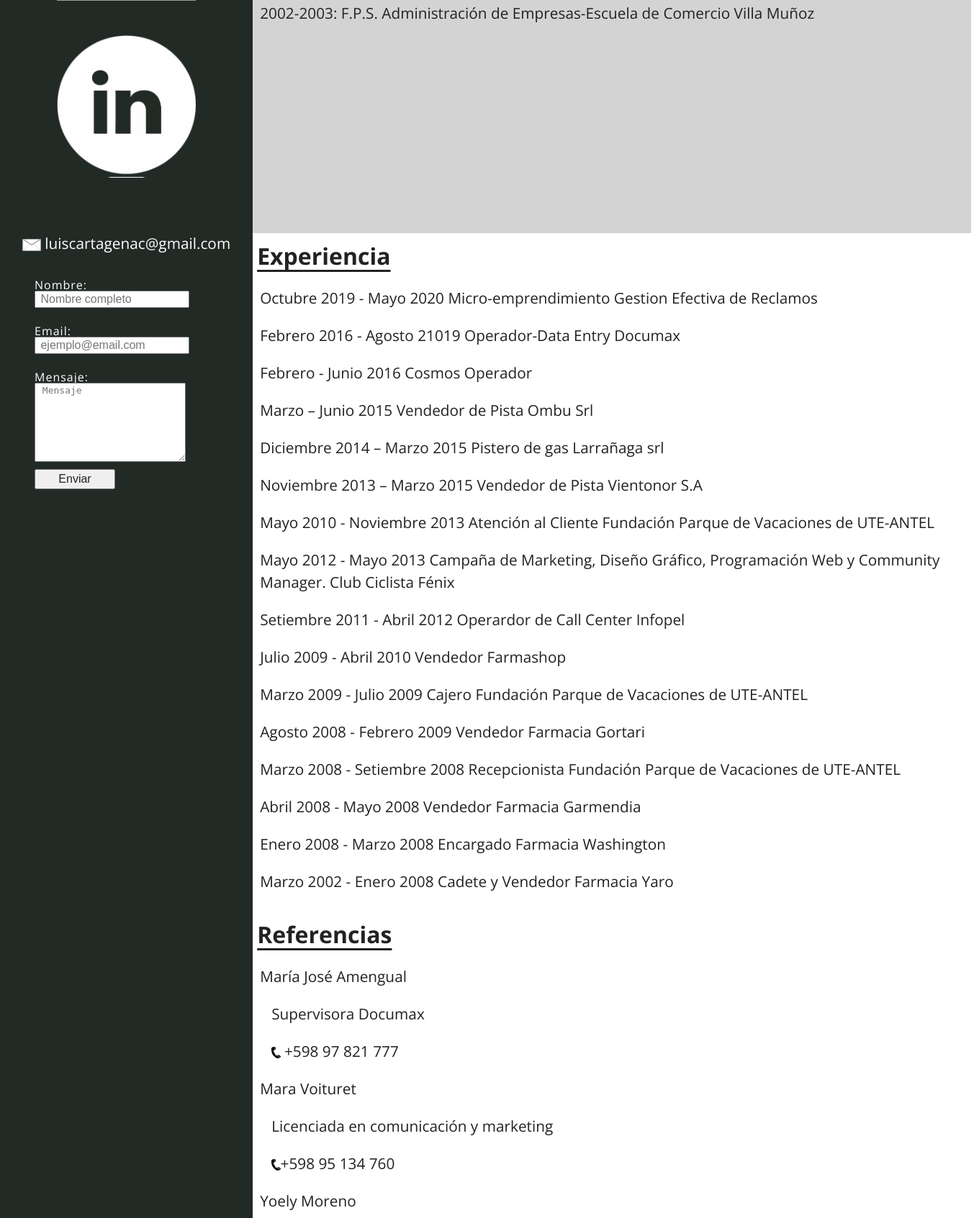
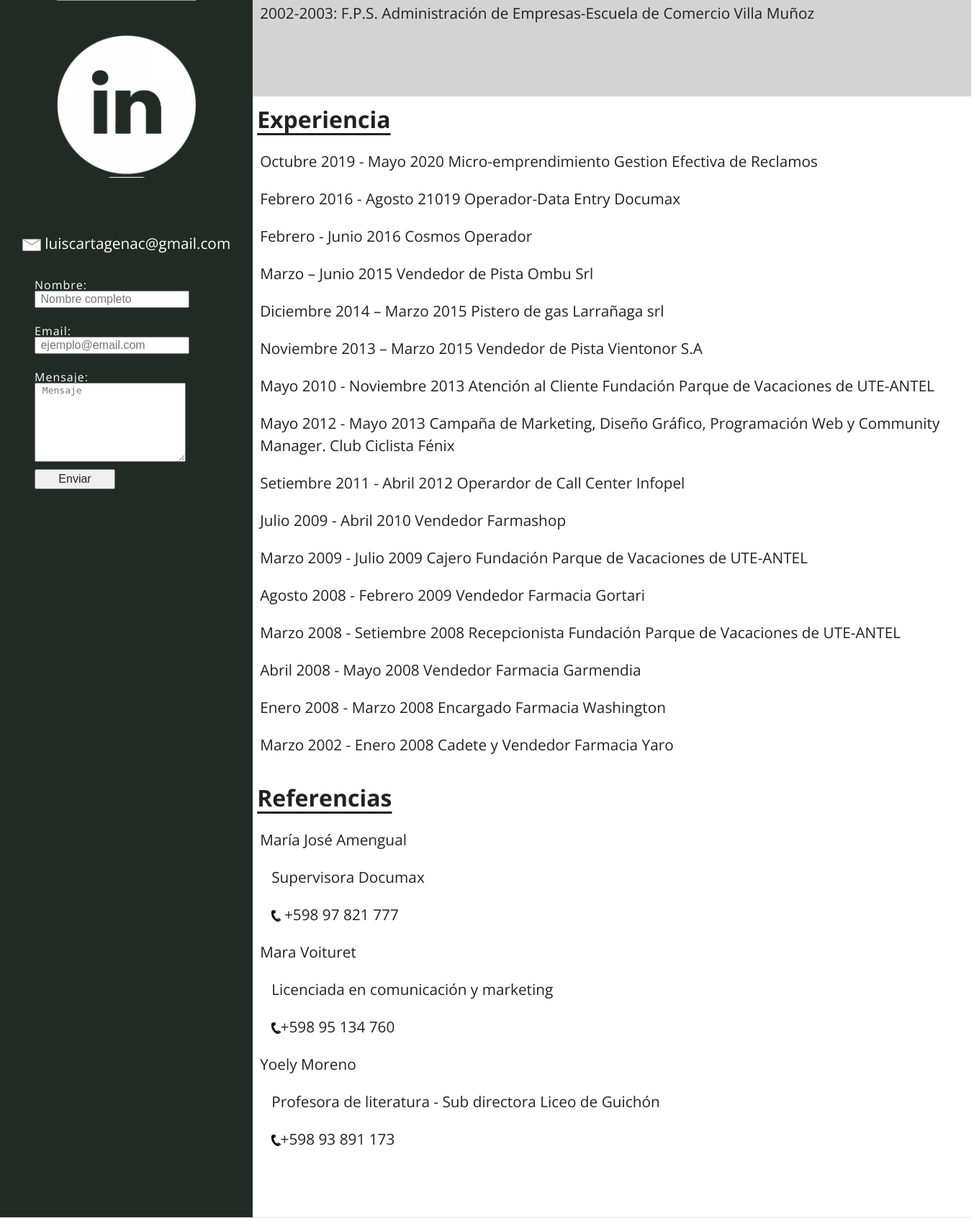
Before and after one commit to luiscarta/cv, a PHP site: page / in a window 1360 px wide. Shown: the part 1423-3116 px from the top of the page at 72% size. Run offline with PHP 8.4, Linux system fonts and the light colour scheme; grey boxes are pictures that could not be loaded.

Commit message:
Update estilos.css
a ver si agarra

```diff
--- a/css/estilos.css
+++ b/css/estilos.css
@@ -2,7 +2,7 @@
 .grid-container {
   display: grid;
   grid-template-columns: 27.3% 77.7%;
-  grid-template-rows: 46% 37% 15% 2%;
+  grid-template-rows: 41% 41% 16% 2%;
   gap: 0px 0px;
   grid-template-areas: "datos educacion" "datos experiencia" "diplomas diplomas" "footer footer";
 }
```
